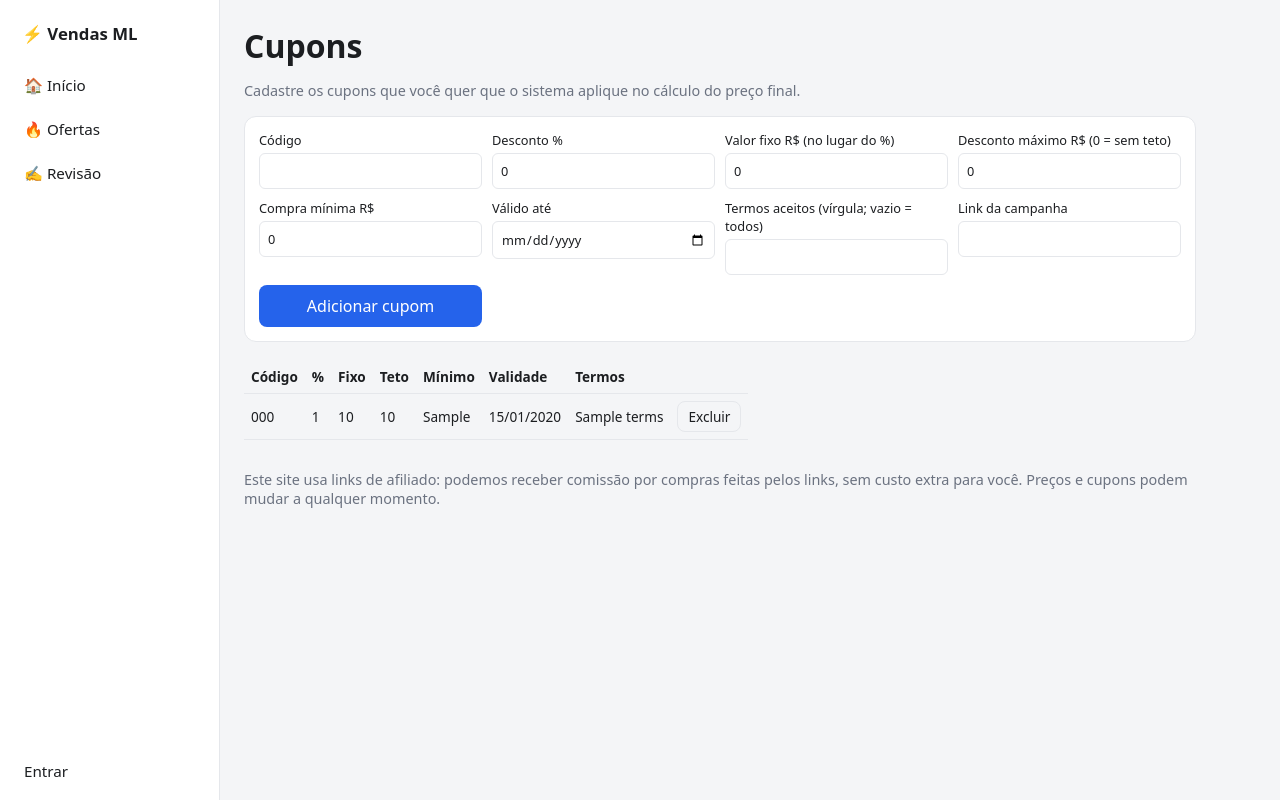
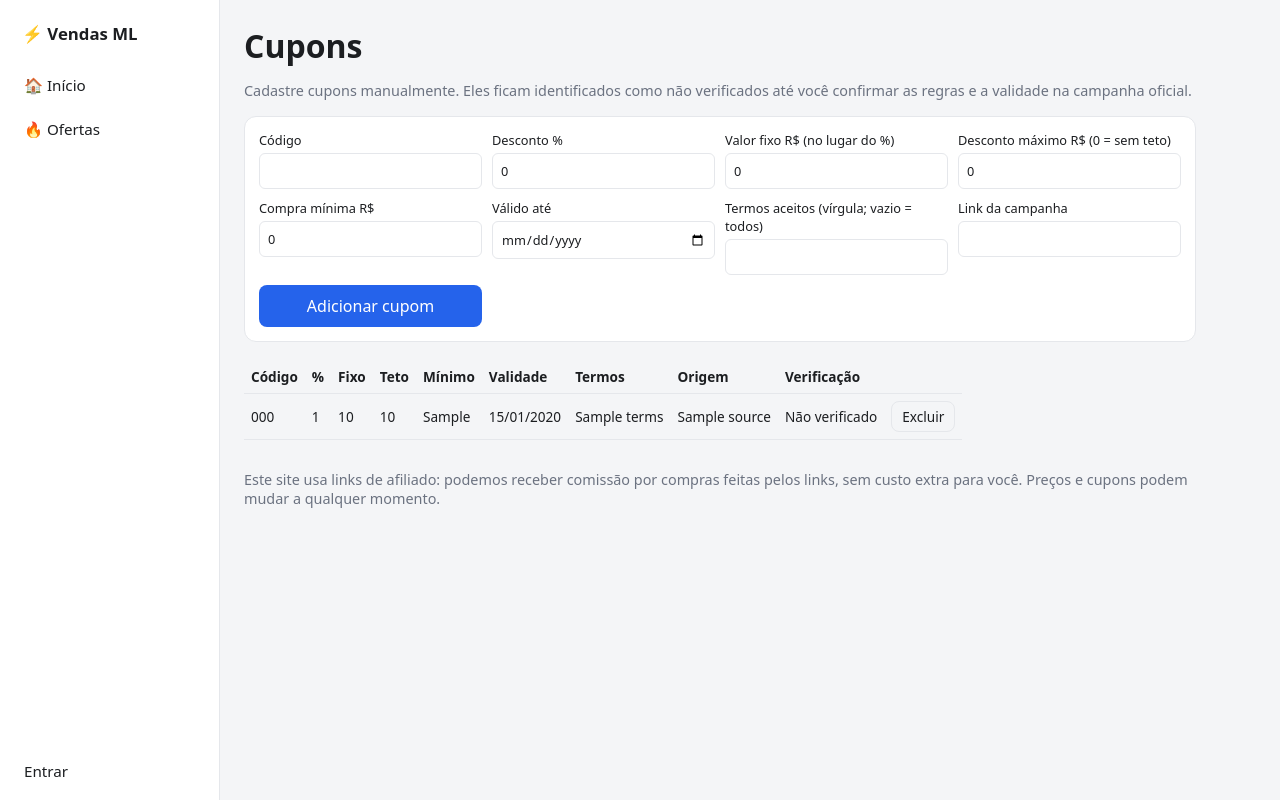
Before and after one commit to carlosstefano321-crypto/vendas-ml, a FastAPI app: template app/templates/cupons.html in a window 1280 px wide. Run offline with FastAPI, Linux system fonts and the light colour scheme; the template is opened without the code that fills it: most values are stand-ins (such as "Sample title", 1, 10 or a date in 2020).

Commit message:
Validate manual coupons and show verification status

```diff
--- a/app/main.py
+++ b/app/main.py
@@ -206,12 +206,23 @@ def add_coupon(
     terms: str = Form(""), campaign_url: str = Form(""),
 ):
     need_admin(request)
+    code = code.strip().upper()
+    if not code:
+        raise HTTPException(status_code=400, detail="Informe o código do cupom.")
+    if min(percent, fixed_amount, max_discount, min_purchase) < 0 or percent > 100:
+        raise HTTPException(status_code=400, detail="Confira os valores do desconto e da compra mínima.")
+    if percent == 0 and fixed_amount == 0:
+        raise HTTPException(status_code=400, detail="Informe um desconto percentual ou um valor fixo.")
     until = None
     if valid_until:
-        until = datetime.strptime(valid_until, "%Y-%m-%d") + timedelta(hours=23, minutes=59)
+        try:
+            until = datetime.strptime(valid_until, "%Y-%m-%d") + timedelta(hours=23, minutes=59)
+        except ValueError:
+            raise HTTPException(status_code=400, detail="Data de validade inválida.")
     with SessionLocal() as s:
-        s.add(Coupon(code=code.strip(), percent=percent, fixed_amount=fixed_amount, max_discount=max_discount,
-                     min_purchase=min_purchase, valid_until=until, terms=terms, campaign_url=campaign_url))
+        s.add(Coupon(code=code, percent=percent, fixed_amount=fixed_amount, max_discount=max_discount,
+                     min_purchase=min_purchase, valid_until=until, terms=terms, campaign_url=campaign_url,
+                     source="manual", verification_status="not_verified"))
         s.commit()
     return RedirectResponse("/cupons", status_code=303)
 
--- a/app/templates/base.html
+++ b/app/templates/base.html
@@ -50,8 +50,8 @@ footer{margin-top:30px}
   <nav>
     <a href="/" class="{{ 'on' if active == 'inicio' }}">🏠 Início</a>
     <a href="/ofertas" class="{{ 'on' if active == 'ofertas' }}">🔥 Ofertas</a>
-    <a href="/revisao">✍️ Revisão</a>
     {% if admin %}
+    <a href="/revisao" class="on">✍️ Revisão</a>
     <a href="/cupons" class="{{ 'on' if active == 'cupons' }}">🏷️ Cupons</a>
     <a href="/buscas" class="{{ 'on' if active == 'buscas' }}">🔎 Buscas</a>
     <a href="/status" class="{{ 'on' if active == 'status' }}">📊 Status</a>
--- a/app/templates/cupons.html
+++ b/app/templates/cupons.html
@@ -1,7 +1,7 @@
 {% extends "base.html" %}
 {% block content %}
 <h1>Cupons</h1>
-<p class="muted">Cadastre os cupons que você quer que o sistema aplique no cálculo do preço final.</p>
+<p class="muted">Cadastre cupons manualmente. Eles ficam identificados como não verificados até você confirmar as regras e a validade na campanha oficial.</p>
 <form class="add" method="post" action="/cupons">
 <label>Código<input name="code" required></label>
 <label>Desconto %<input name="percent" type="number" step="0.01" value="0"></label>
@@ -14,10 +14,10 @@
 <button type="submit">Adicionar cupom</button>
 </form>
 <table>
-<tr><th>Código</th><th>%</th><th>Fixo</th><th>Teto</th><th>Mínimo</th><th>Validade</th><th>Termos</th><th></th></tr>
+<tr><th>Código</th><th>%</th><th>Fixo</th><th>Teto</th><th>Mínimo</th><th>Validade</th><th>Termos</th><th>Origem</th><th>Verificação</th><th></th></tr>
 {% for c in coupons %}
 <tr><td>{{ c.code }}</td><td>{{ c.percent }}</td><td>{{ c.fixed_amount }}</td><td>{{ c.max_discount }}</td><td>{{ c.min_purchase }}</td>
-<td>{{ c.valid_until.strftime('%d/%m/%Y') if c.valid_until else '—' }}</td><td>{{ c.terms or 'todos' }}</td>
+<td>{{ c.valid_until.strftime('%d/%m/%Y') if c.valid_until else '—' }}</td><td>{{ c.terms or 'todos' }}</td><td>{{ c.source }}</td><td>{{ 'Não verificado' if c.verification_status == 'not_verified' else c.verification_status }}</td>
 <td><form class="inline" method="post" action="/cupons/{{ c.id }}/delete"><button class="sec">Excluir</button></form></td></tr>
 {% endfor %}
 </table>
```
